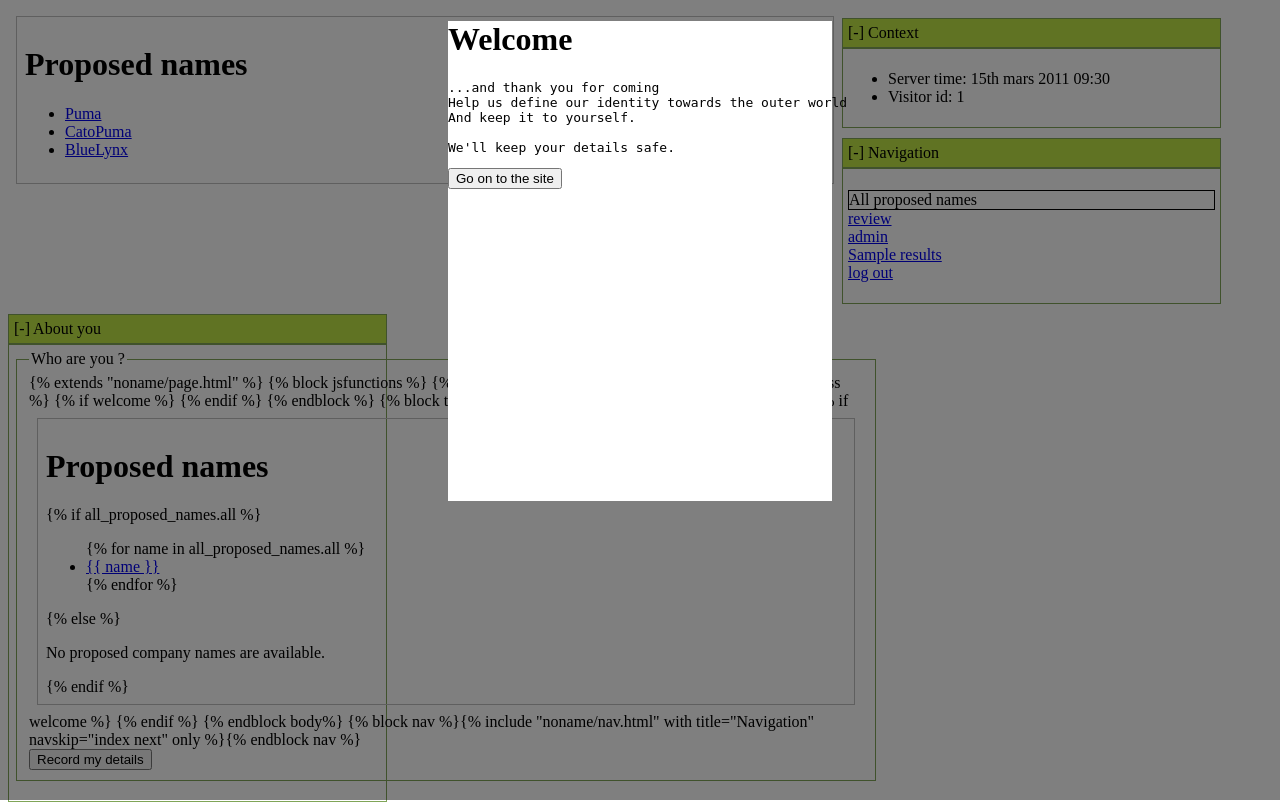
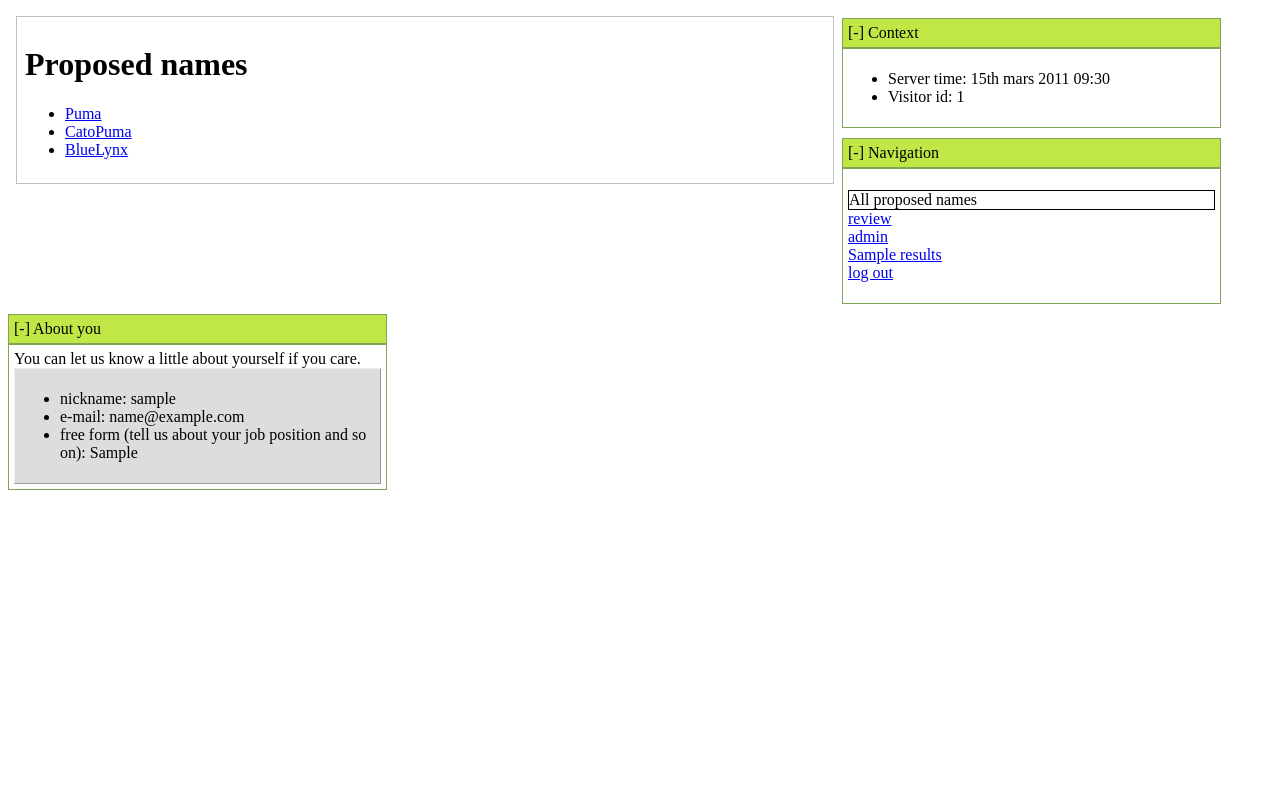
Before and after one commit to feth/_noname, a Django app: template templates/noname/index.html in a window 1280 px wide. After the commit the page ends 490 px from the top, so only its background shows below. Run offline with Django 3.2, Linux system fonts and the light colour scheme; data comes from the database, SQL or seed files in the repository; tables that the repository leaves empty hold one stand-in row (values such as "Sample post"); the template is opened without the code that fills it: values that come from a table or form of the project are taken from there, most other values are stand-ins (such as "Sample title", 1, 10 or a date in 2020).

Commit message:
voter info: an attempt at ergonomic forms

```diff
--- a/namepoll/noname/static/main.css
+++ b/namepoll/noname/static/main.css
@@ -115,3 +115,13 @@ a#nextitem:hover
 {
 background-color:#fff;
 }
+div#ident
+{
+padding: 5px;
+border: thin outset;
+background-color:#ddd;
+}
+div#ident:hover
+{
+border: thin inset;
+}
--- a/templates/noname/page.html
+++ b/templates/noname/page.html
@@ -10,9 +10,17 @@
 <!--
     $(document).ready(function(){
         $('.trigger').click(noname['trigger']['click']);
-	{% block voter_inf_js %}
+	{% block voter_info_js %}
+	function setup_voterinfo() {
+		$("div#voterinfo").hide();
+		$("div#ident").show();
+	}
+        $("div#ident").click(function(){
+		$("div#voterinfo").show();
+		$("div#ident").hide();
+	});
         $("div#voterform").load("{% url voterform %}", function(){
-	    $("div#voterform").css('display', 'none').fadeIn(1000);
+            setup_voterinfo();
 	    $("input#savevoter").click(function(){
             var data = {
                      optional_nickname: $("input#id_optional_nickname").val(),
@@ -20,13 +28,13 @@
                      optional_info: $("textarea#id_optional_info").val(),
 		     }
                 $.post("{% url voterinfo %}",  data, function(result) {
-                    $("#resultvoter").html(result).css('display', 'inline').fadeOut(1000);
+                    $("#resultvoter").html(result).css('display', 'inline').fadeOut(1000, setup_voterinfo);
 		});
 
 	    });
 
 	});
-	{% endblock voter_inf_js %}
+	{% endblock voter_info_js %}
     });
     -->
 </script>
@@ -41,6 +49,6 @@
 {%block body %}{% endblock %}
 {% block sys %}{% include "noname/sys.html" with title="Context" voter=voter only %}{% endblock sys %}
 {% block nav %}{% include "noname/nav.html" with title="Navigation" only %}{% endblock nav %}
-{% block voter_info %}{% include "noname/voter_info.html" with title="About you" only %}{% endblock voter_info %}
+{% block voter_info %}{% include "noname/voter_info.html" with title="About you" voter=voter only %}{% endblock voter_info %}
 </body>
 </html>
--- a/templates/noname/voter_info.html
+++ b/templates/noname/voter_info.html
@@ -1,6 +1,14 @@
 {% extends "noname/foldable.html" %}
 
 {% block content %}
+You can let us know a little about yourself if you care.
+<div id="ident">
+<ul>
+<li class="ident", id="nick">nickname: {{ voter.optional_nickname}}</li>
+<li class="ident", id="email">e-mail: {{ voter.optional_email }}</li>
+<li class="ident", id="info">free form (tell us about your job position and so on): {{ voter.optional_info|truncatewords:10}}</li>
+</ul>
+</div>
 <div id="voterinfo">
 <form id="voter">
     <fieldset>
```
